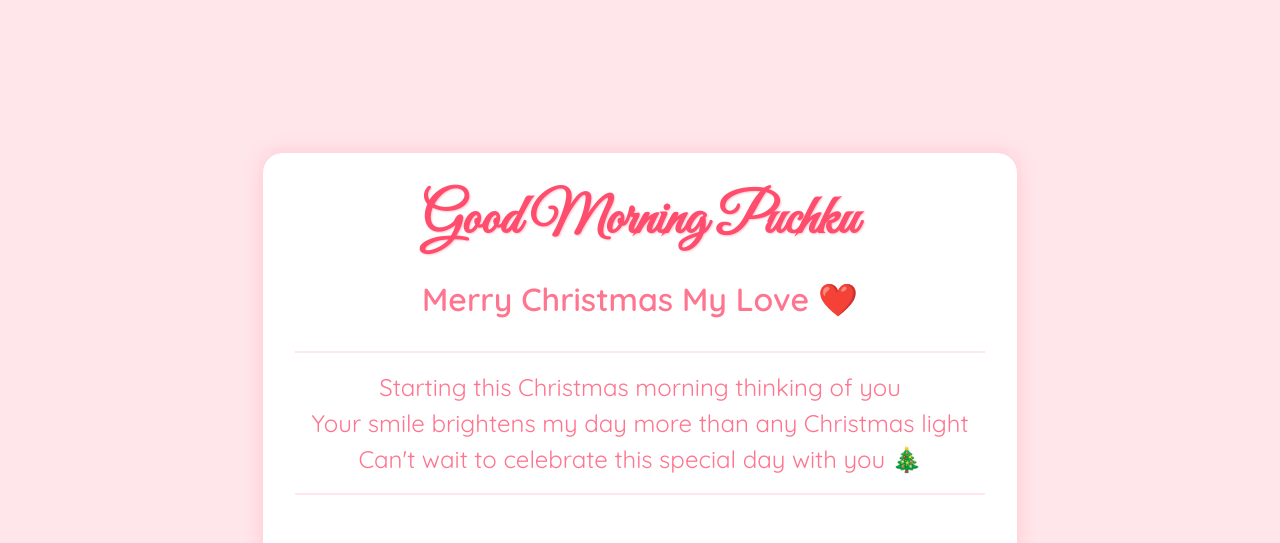
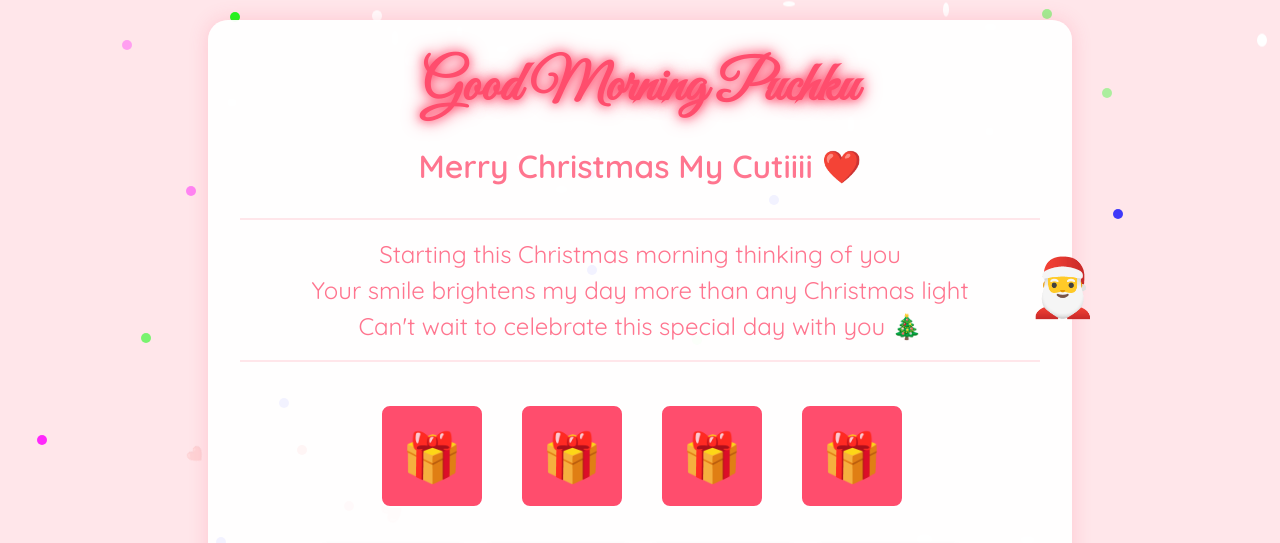
Before and after one commit to Vishur01/christmas, a Flask app: page / in a window 1280 px wide. Shown: the top 543 px of the page. Run offline with Flask 3, Linux system fonts and the light colour scheme.

Commit message:
Update index.html

```diff
--- a/templates/index.html
+++ b/templates/index.html
@@ -16,16 +16,66 @@
             display: flex;
             align-items: center;
             justify-content: center;
+            flex-direction: column;
+            overflow-x: hidden;
+        }
+
+        .snow {
+            position: fixed;
+            top: 0;
+            left: 0;
+            width: 100%;
+            height: 100%;
+            pointer-events: none;
+            z-index: 1;
         }
 
         .container {
             text-align: center;
             padding: 2rem;
-            background: white;
+            background: rgba(255, 255, 255, 0.95);
             border-radius: 20px;
             max-width: 800px;
             margin: 20px;
             box-shadow: 0 0 20px rgba(255, 77, 109, 0.2);
+            position: relative;
+            z-index: 2;
+            animation: fadeIn 2s ease-out;
+        }
+
+        .santa {
+            position: fixed;
+            font-size: 50px;
+            animation: flyingSanta 20s linear infinite;
+            z-index: 100;
+        }
+
+        @keyframes flyingSanta {
+            0% {
+                transform: translateX(-100%) translateY(0) scale(1);
+                top: 20%;
+            }
+            25% {
+                transform: translateX(25vw) translateY(20vh) scale(1.2);
+                top: 15%;
+            }
+            50% {
+                transform: translateX(50vw) translateY(0) scale(1);
+                top: 25%;
+            }
+            75% {
+                transform: translateX(75vw) translateY(-20vh) scale(1.2);
+                top: 20%;
+            }
+            100% {
+                transform: translateX(100vw) translateY(0) scale(1);
+                top: 15%;
+            }
+        }
+
+        @keyframes fadeIn {
+            from { opacity: 0; transform: translateY(20px); }
+            to { opacity: 1; transform: translateY(0); }
         }
 
         h1 {
@@ -34,6 +84,12 @@
             margin: 0;
             color: #ff4d6d;
             text-shadow: 1px 1px 2px rgba(255, 77, 109, 0.3);
+            animation: glow 2s ease-in-out infinite alternate;
+        }
+
+        @keyframes glow {
+            from { text-shadow: 0 0 5px #ff4d6d, 0 0 10px #ff4d6d; }
+            to { text-shadow: 0 0 10px #ff4d6d, 0 0 20px #ff4d6d; }
         }
 
         .greeting {
@@ -41,6 +97,13 @@
             margin: 1.5rem 0;
             color: #ff758f;
             font-weight: 600;
+            opacity: 0;
+            animation: slideIn 1s ease-out 1s forwards;
+        }
+
+        @keyframes slideIn {
+            from { opacity: 0; transform: translateX(-50px); }
+            to { opacity: 1; transform: translateX(0); }
         }
 
         .message {
@@ -51,189 +114,278 @@
             padding: 1rem;
             border-top: 2px solid #ffe6ea;
             border-bottom: 2px solid #ffe6ea;
+            opacity: 0;
+            animation: fadeIn 1s ease-out 2s forwards;
         }
 
-        button {
-            background: #ff4d6d;
-            color: white;
-            border: none;
-            padding: 1rem 2rem;
-            font-size: 1.2rem;
-            border-radius: 50px;
-            cursor: pointer;
-            transition: all 0.3s ease;
-            margin: 1rem;
-            font-family: 'Quicksand', sans-serif;
+        .gallery {
+            display: flex;
+            flex-wrap: wrap;
+            justify-content: center;
+            gap: 15px;
+            margin: 2rem 0;
+            perspective: 1000px;
         }
 
-        button:hover {
-            background: #ff758f;
-            transform: scale(1.05);
+        .gallery img {
+            width: 150px;
+            height: 150px;
+            border-radius: 10px;
+            object-fit: cover;
+            box-shadow: 0 4px 10px rgba(0, 0, 0, 0.2);
+            cursor: pointer;
+            transition: transform 0.5s;
+            animation: cardFlip 1s ease-out;
         }
 
-        .game-container {
-            margin: 2rem auto;
-            display: none;
-            text-align: left;
+        @keyframes cardFlip {
+            from { transform: rotateY(180deg); opacity: 0; }
+            to { transform: rotateY(0); opacity: 1; }
         }
 
-        .game-text {
-            font-size: 1.3rem;
-            margin: 1rem 0;
-            line-height: 1.6;
-            color: #333;
+        .gallery img:hover {
+            transform: scale(1.1) rotate(5deg);
         }
 
-        .choices {
+        .gift-container {
             display: flex;
-            flex-direction: column;
-            gap: 10px;
-            margin: 1rem 0;
+            justify-content: center;
+            gap: 20px;
+            margin: 2rem 0;
+            flex-wrap: wrap;
         }
 
-        .choice-btn {
-            background: #ffb3c1;
-            text-align: left;
-            padding: 1rem;
+        .gift {
+            width: 100px;
+            height: 100px;
+            position: relative;
+            cursor: pointer;
+            perspective: 1000px;
+            margin: 10px;
         }
 
-        .reward {
-            font-size: 1.5rem;
-            color: #ff4d6d;
-            margin: 1rem 0;
-            display: none;
-            text-align: center;
+        .gift-box {
+            position: relative;
+            width: 100%;
+            height: 100%;
+            transform-style: preserve-3d;
+            transition: transform 0.6s;
+        }
+
+        .gift:hover .gift-box {
+            transform: rotateY(180deg);
+        }
+
+        .gift-front, .gift-back {
+            position: absolute;
+            width: 100%;
+            height: 100%;
+            backface-visibility: hidden;
+            display: flex;
+            align-items: center;
+            justify-content: center;
+            font-size: 1.2rem;
+            border-radius: 10px;
+        }
+
+        .gift-front {
+            background: #ff4d6d;
+            border: 2px solid #fff;
+        }
+
+        .gift-front::before {
+            content: '🎁';
+            font-size: 3rem;
+        }
+
+        .gift-back {
+            background: #ff758f;
+            transform: rotateY(180deg);
+            padding: 10px;
+            color: white;
             font-weight: bold;
         }
 
-        @keyframes fadeIn {
-            from { opacity: 0; }
+        .heart {
+            position: absolute;
+            animation: floatHeart 4s ease-in infinite;
+            opacity: 0;
+        }
+
+        @keyframes floatHeart {
+            0% { transform: translate(0, 0) rotate(0deg); opacity: 1; }
+            100% { transform: translate(var(--x), var(--y)) rotate(360deg); opacity: 0; }
+        }
+
+        .christmas-lights {
+            position: absolute;
+            top: 0;
+            left: 0;
+            width: 100%;
+            height: 100%;
+            pointer-events: none;
+            z-index: 0;
+        }
+
+        .light {
+            position: absolute;
+            width: 10px;
+            height: 10px;
+            border-radius: 50%;
+            animation: twinkle 1s ease-in-out infinite alternate;
+        }
+
+        @keyframes twinkle {
+            from { opacity: 0.3; }
             to { opacity: 1; }
         }
 
-        .animate {
-            animation: fadeIn 1s ease-out;
+        @keyframes fall {
+            to { transform: translateY(100vh); }
         }
     </style>
 </head>
 <body>
+    <audio id="bg-music" autoplay loop>
+        <source src="https://www.soundhelix.com/examples/mp3/SoundHelix-Song-1.mp3" type="audio/mpeg">
+        <source src="https://www.chosic.com/wp-content/uploads/2024/01/We-Wish-You-a-Merry-Christmas.mp3" type="audio/mpeg">
+    </audio>
+
+    <div class="snow"></div>
+    <div class="christmas-lights"></div>
+    <div class="santa">🎅</div>
+
     <div class="container">
-        <h1 class="animate">Good Morning Puchku</h1>
+        <h1>Good Morning Puchku</h1>
 
-        <div class="greeting animate">
-            Merry Christmas My Love ❤️
+        <div class="greeting">
+            Merry Christmas My Cutiiii ❤️
         </div>
 
-        <div class="message animate">
+        <div class="message">
             Starting this Christmas morning thinking of you<br>
             Your smile brightens my day more than any Christmas light<br>
             Can't wait to celebrate this special day with you 🎄
         </div>
 
-        <button onclick="showLove()">A Christmas Kiss 💝</button>
-        <button onclick="startGame()">Play Love Quest 💘</button>
+        <div class="gift-container">
+            <div class="gift">
+                <div class="gift-box">
+                    <div class="gift-front"></div>
+                    <div class="gift-back">Infinite Hugs 🤗</div>
+                </div>
+            </div>
+            <div class="gift">
+                <div class="gift-box">
+                    <div class="gift-front"></div>
+                    <div class="gift-back">Endless Kisses 💋</div>
+                </div>
+            </div>
+            <div class="gift">
+                <div class="gift-box">
+                    <div class="gift-front"></div>
+                    <div class="gift-back">Forever Love ❤️</div>
+                </div>
+            </div>
+            <div class="gift">
+                <div class="gift-box">
+                    <div class="gift-front"></div>
+                    <div class="gift-back">Sweet Dreams 💝</div>
+                </div>
+            </div>
+        </div>
 
-        <div class="game-container">
-            <div class="game-text"></div>
-            <div class="choices"></div>
-            <div class="reward"></div>
+        <div class="gallery">
+            <img src="static/IMG_20221020_225431_716.jpg" alt="Together Pic 1">
+            <img src="static\IMG_20230320_012622877.jpg" alt="Together Pic 2">
+            <img src="static/IMG_20230916_205914904_HDR.jpg" alt="Together Pic 3">
+            <img src="static\IMG-20220918-WA0027.jpg" alt="Together Pic 4">
+            <img src="static\IMG-20230320-WA0004.jpg" alt="Together Pic 5">
         </div>
     </div>
 
     <script>
-        function showLove() {
-            const messages = [
-                "Starting my Christmas with thoughts of you 💕",
-                "Waking up to wish you the merriest Christmas 🎄",
-                "Can't wait to celebrate with you today ✨",
-                "You're my favorite Christmas blessing ❤️"
-            ];
-            alert(messages[Math.floor(Math.random() * messages.length)]);
-        }
-
-        const scenarios = [
-            {
-                text: "Good morning sleepyhead! What's your first thought as you wake up?",
-                choices: [
-                    { text: "Thinking about your sweet smile 😊", points: 2 },
-                    { text: "Wanting your morning kisses 💋", points: 3 },
-                    { text: "Can't wait for Christmas cuddles 🤗", points: 2 }
-                ]
-            },
-            {
-                text: "It's a cold Christmas morning. What should we do?",
-                choices: [
-                    { text: "Stay in bed and keep each other warm 💗", points: 3 },
-                    { text: "Make hot chocolate and snuggle 🍫", points: 2 },
-                    { text: "Exchange presents under the covers 🎁", points: 2 }
-                ]
-            },
-            {
-                text: "What's your Christmas wish from me?",
-                choices: [
-                    { text: "A day full of kisses 💋", points: 2 },
-                    { text: "A romantic surprise 💝", points: 3 },
-                    { text: "Just you, all to myself 💑", points: 2 }
-                ]
-            }
+            let audioTracks = [
+            "https://www.soundhelix.com/examples/mp3/SoundHelix-Song-1.mp3",
+            "https://www.chosic.com/wp-content/uploads/2024/01/We-Wish-You-a-Merry-Christmas.mp3",
+            "https://www.chosic.com/wp-content/uploads/2024/01/Jingle-Bells.mp3"
         ];
 
-        let currentScenario = 0;
-        let totalPoints = 0;
+        let currentTrack = 0;
+        const bgMusic = document.getElementById('bg-music');
 
-        function startGame() {
-            const gameContainer = document.querySelector('.game-container');
-            gameContainer.style.display = 'block';
-            currentScenario = 0;
-            totalPoints = 0;
-            showScenario();
-        }
+        window.addEventListener('load', () => {
+            // Adding a timeout to allow the page to fully load before playing music
+            setTimeout(() => {
+                playMusic();
+            }, 1000); // Delay music start by 1 second to avoid autoplay restrictions
+        });
 
-        function showScenario() {
-            if (currentScenario >= scenarios.length) {
-                showResult();
-                return;
-            }
-
-            const scenario = scenarios[currentScenario];
-            const gameText = document.querySelector('.game-text');
-            const choices = document.querySelector('.choices');
-
-            gameText.textContent = scenario.text;
-            choices.innerHTML = '';
-
-            scenario.choices.forEach(choice => {
-                const button = document.createElement('button');
-                button.className = 'choice-btn';
-                button.textContent = choice.text;
-                button.onclick = () => makeChoice(choice.points);
-                choices.appendChild(button);
+        function playMusic() {
+            bgMusic.src = audioTracks[currentTrack];
+            bgMusic.play().catch(() => {
+                console.log('Autoplay prevented');
             });
         }
 
-        function makeChoice(points) {
-            totalPoints += points;
-            currentScenario++;
-            showScenario();
+        bgMusic.addEventListener('ended', () => {
+            currentTrack = (currentTrack + 1) % audioTracks.length;
+            playMusic();
+        });
+
+        function createSnow() {
+            const snow = document.querySelector('.snow');
+            for (let i = 0; i < 50; i++) {
+                const snowflake = document.createElement('div');
+                snowflake.style.cssText = `
+                    position: absolute;
+                    width: ${Math.random() * 10 + 5}px;
+                    height: ${Math.random() * 10 + 5}px;
+                    background: white;
+                    border-radius: 50%;
+                    left: ${Math.random() * 100}vw;
+                    animation: fall ${Math.random() * 5 + 5}s linear infinite;
+                `;
+                snow.appendChild(snowflake);
+            }
         }
 
-        function showResult() {
-            const gameText = document.querySelector('.game-text');
-            const choices = document.querySelector('.choices');
-            const reward = document.querySelector('.reward');
-
-            gameText.style.display = 'none';
-            choices.style.display = 'none';
-            reward.style.display = 'block';
-
-            if (totalPoints >= 8) {
-                reward.innerHTML = "You're such a romantic! Time for extra special Christmas kisses 💋💕";
-            } else if (totalPoints >= 6) {
-                reward.innerHTML = "You're so sweet! Here's your Christmas morning cuddles 🤗💖";
-            } else {
-                reward.innerHTML = "You're adorable! Let's make this Christmas magical 💝✨";
+        function createLights() {
+            const lights = document.querySelector('.christmas-lights');
+            const colors = ['#ff0000', '#00ff00', '#0000ff', '#ffff00', '#ff00ff'];
+            for (let i = 0; i < 30; i++) {
+                const light = document.createElement('div');
+                light.className = 'light';
+                light.style.backgroundColor = colors[Math.floor(Math.random() * colors.length)];
+                light.style.left = `${Math.random() * 100}%`;
+                light.style.top = `${Math.random() * 100}%`;
+                light.style.animationDelay = `${Math.random() * 2}s`;
+                lights.appendChild(light);
             }
         }
+
+        function createHearts() {
+            setInterval(() => {
+                const heart = document.createElement('div');
+                heart.innerHTML = '❤️';
+                heart.className = 'heart';
+                heart.style.fontSize = `${Math.random() * 20 + 10}px`;
+                heart.style.left = `${Math.random() * 100}%`;
+                heart.style.top = '100%';
+                heart.style.setProperty('--x', `${Math.random() * 200 - 100}px`);
+                heart.style.setProperty('--y', `-${Math.random() * 300 + 200}px`);
+                document.body.appendChild(heart);
+                setTimeout(() => heart.remove(), 4000);
+            }, 300);
+        }
+
+        createSnow();
+        createLights();
+        createHearts();
+
+        document.querySelectorAll('.gallery img').forEach((img, index) => {
+            img.style.animationDelay = `${index * 0.2}s`;
+        });
     </script>
 </body>
 </html>
```
